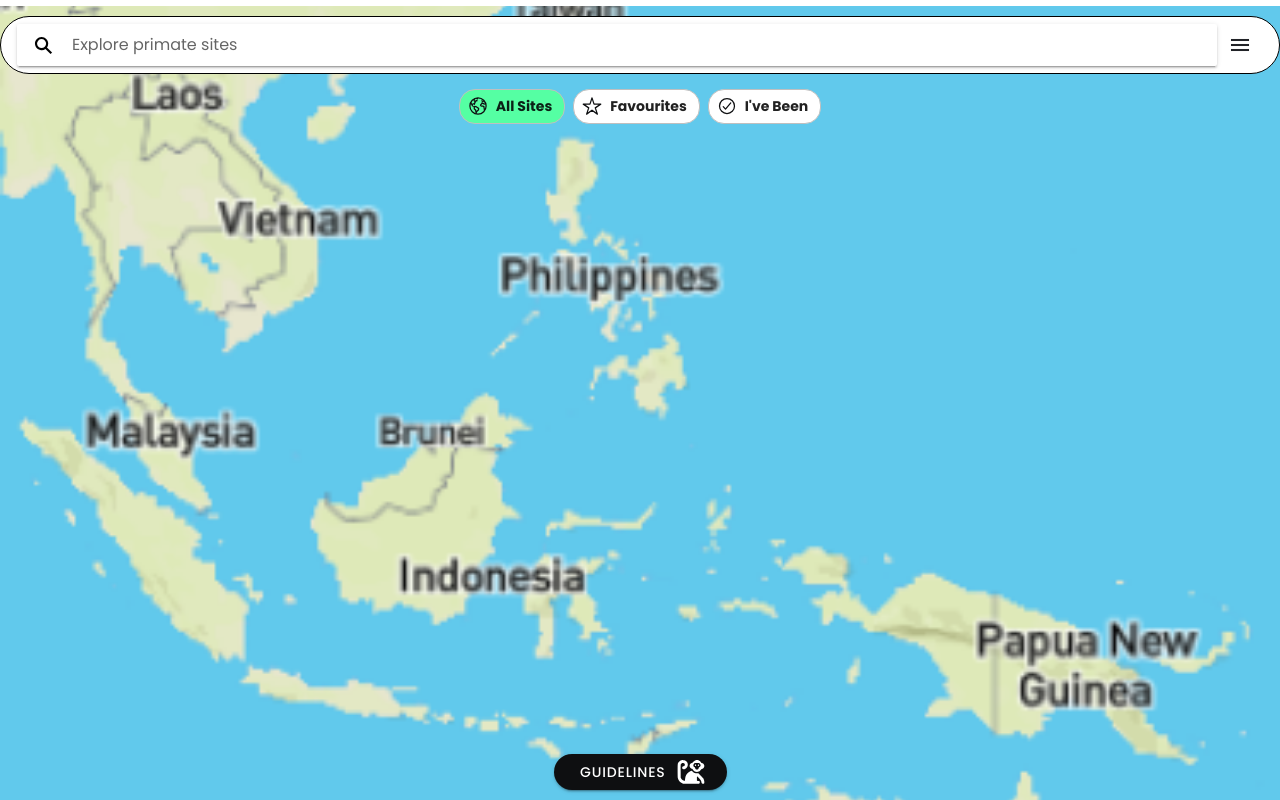
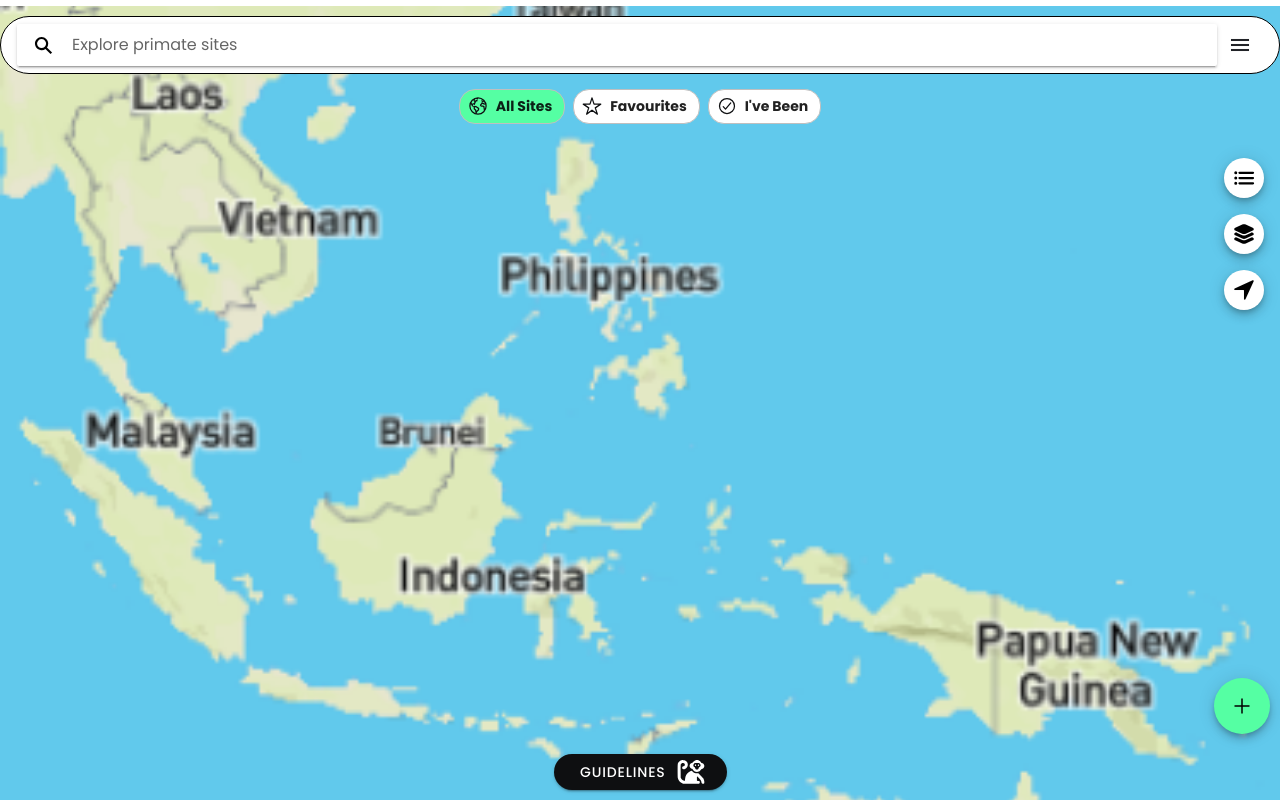
Before and after one commit to milanharia/primate, a React (Vite) app: page /home in a window 1280 px wide. Built offline with nearby package versions, Linux system fonts and the light colour scheme.

Commit message:
feat(home): add fab buttons

```diff
--- a/src/pages/home/HomePage.tsx
+++ b/src/pages/home/HomePage.tsx
@@ -2,6 +2,9 @@ import {
   IonChip,
   IonCol,
   IonContent,
+  IonFab,
+  IonFabButton,
+  IonFabList,
   IonFooter,
   IonGrid,
   IonHeader,
@@ -15,8 +18,13 @@ import {
   IonToolbar,
 } from "@ionic/react";
 import {
+  add,
+  addSharp,
   checkmarkCircleOutline,
   earthOutline,
+  layers,
+  list,
+  navigate,
   searchSharp,
   starOutline,
 } from "ionicons/icons";
@@ -102,6 +110,22 @@ export const HomePage: React.FC = () => {
         </IonToolbar>
       </IonHeader>
       <IonContent fullscreen>
+        <div className="absolute top-36 right-2 z-10 flex flex-col">
+          <IonFabButton size="small" color="light">
+            <IonIcon icon={list}></IonIcon>
+          </IonFabButton>
+          <IonFabButton size="small" color="light">
+            <IonIcon icon={layers}></IonIcon>
+          </IonFabButton>
+          <IonFabButton size="small" color="light">
+            <IonIcon icon={navigate}></IonIcon>
+          </IonFabButton>
+        </div>
+        <IonFab slot="fixed" vertical="bottom" horizontal="end">
+          <IonFabButton>
+            <IonIcon icon={addSharp}></IonIcon>
+          </IonFabButton>
+        </IonFab>
         <IonImg src={map} className="absolute inset-0 object-cover" />
       </IonContent>
       <IonFooter className="ion-no-border">
```
